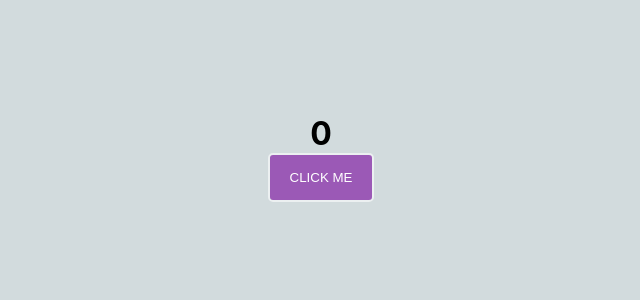
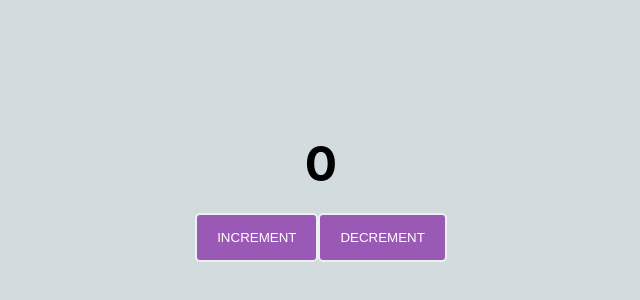
Before and after one commit to sobiamustafa95/counter, a React (Create React App) app: page / in a window 1280 px wide. Shown: the part 206-506 px from the top of the page, without its empty margins (319-959 px from the left). Built offline with nearby package versions, Linux system fonts and the light colour scheme.

Commit message:
component is updated

```diff
--- a/src/App.css
+++ b/src/App.css
@@ -12,6 +12,11 @@
   flex-direction: column;
   justify-content: center;
   align-items: center;
+}
+
+h1 {
+  padding: 20px;
+  font-size: xxx-large
 }
 
 button {
--- a/src/App.js
+++ b/src/App.js
@@ -1,12 +1,12 @@
 import React from "react";
-import IncCounter from "./components/IncCounter";
+import Counter from "./components/Counter";
 import "./App.css"
 
 const App = () => {
 
   return (
     <>
-      <IncCounter />
+      <Counter />
     </>
   );
 };
--- /dev/null
+++ b/src/components/Counter.jsx
@@ -0,0 +1,26 @@
+import React, { useState } from "react";
+
+const Counter = () => {
+
+    const [count, setCount] = useState(0);
+
+    const IncNum = () => {
+        setCount(count + 1);
+    };
+
+    const decNum = () => {
+        setCount(count - 1);
+    };
+
+    return (
+        <div>
+            <h1> { count } </h1>
+            <span>
+                <button onClick = { IncNum }> Increment </button>
+                <button onClick = { decNum }> Decrement </button>
+            </span>
+        </div>
+    );
+};
+
+export default Counter;
--- a/src/components/IncCounter.jsx
+++ /dev/null
@@ -1,19 +0,0 @@
-import React, { useState } from "react";
-
-const IncCounter = () => {
-
-    const [count, setCount] = useState(0);
-
-    const IncNum = () => {
-        setCount(count + 1);
-    };
-
-  return (
-    <div>
-      <h1> { count } </h1>
-      <button onClick = {IncNum}> Click Me </button>
-    </div>
-  )
-};
-
-export default IncCounter;
```
